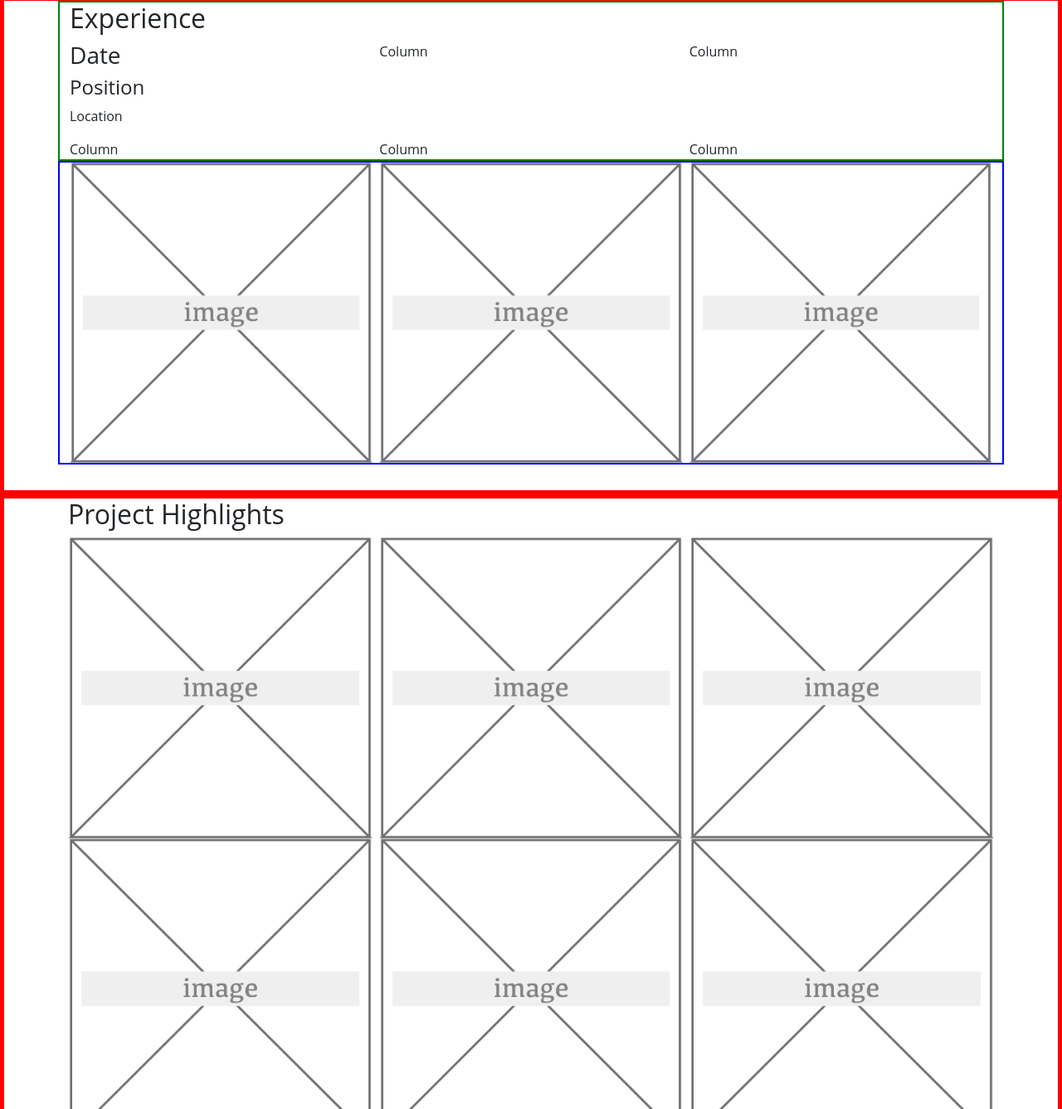
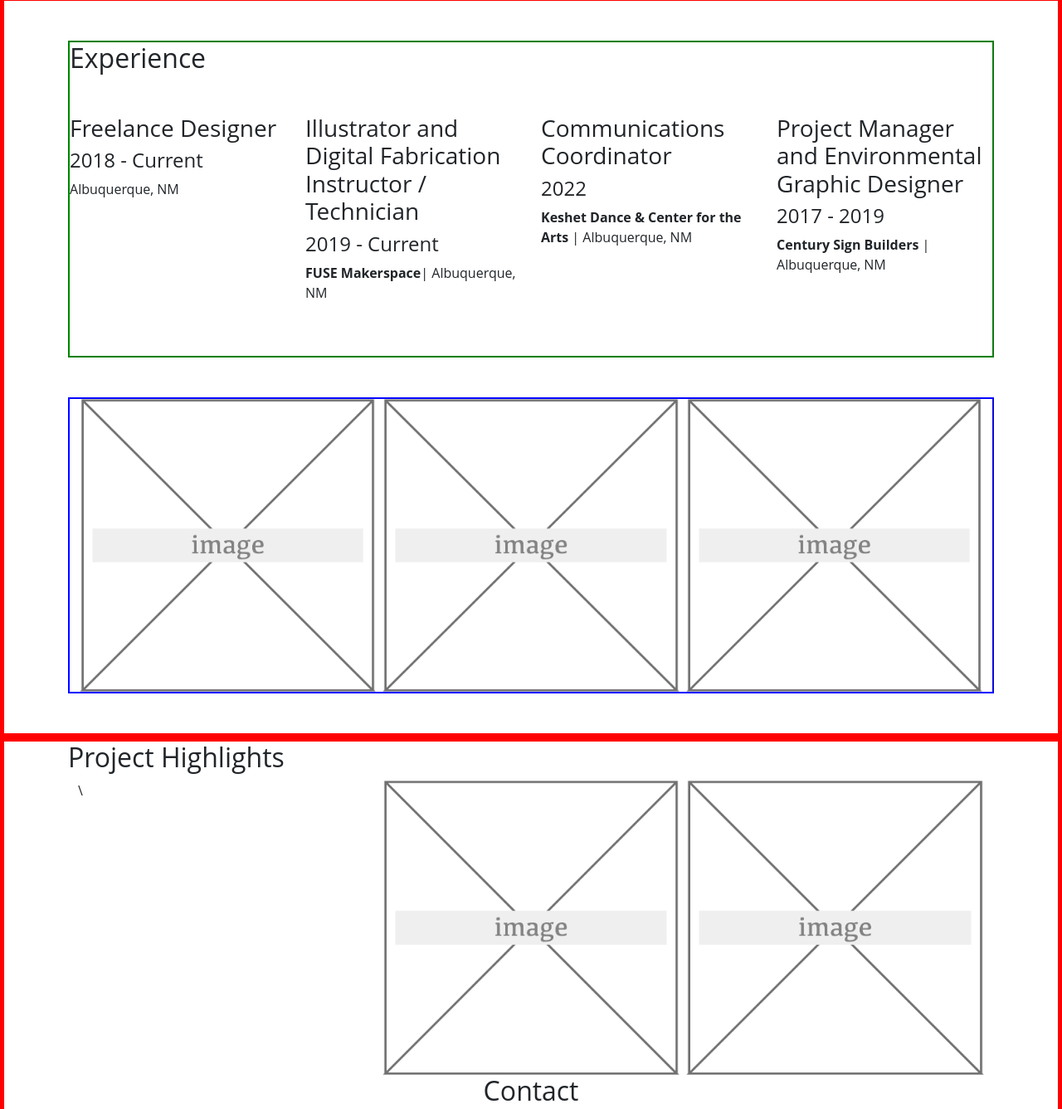
Before and after one commit to JordynNPalma/personal-website-project, a plain HTML site: page public_html/index.html in a window 1280 px wide. Shown: the part 960-2297 px from the top of the page at 83% size. Drawn offline with nearby package versions, Linux system fonts and the light colour scheme.

Commit message:
added js file into html and organized column structure fortmatting for modal

```diff
--- a/public_html/index.html
+++ b/public_html/index.html
@@ -71,24 +71,36 @@
 <section id="experience">
 
 <!--    Resume-->
-    <div class="container" id="Resume">
+    <div class="container my-5" id="experiencePrimary">
+        <div class="container my-5 px-0" id="Resume">
             <h2>Experience</h2>
-        <div class="row gx-2">
-            <div class="col-lg-4">
-                <h3>Date</h3>
-                <h4>Position</h4>
-                <p>Location</p>
+            <div class="row gx-4 my-5">
+                <div class="col-lg-3">
+                    <h3>Freelance Designer</h3>
+                    <h4>2018 - Current</h4>
+                    <p>Albuquerque, NM</p>
                 </div>
-            <div class="col-lg-4">Column</div>
-            <div class="col-lg-4">Column</div>
-            <div class="col-lg-4">Column</div>
-            <div class="col-lg-4">Column</div>
-            <div class="col-lg-4">Column</div>
+                <div class="col-lg-3">
+                    <h3 class="">Illustrator and Digital Fabrication Instructor / Technician</h3>
+                    <h4>2019 - Current</h4>
+                    <p><strong>FUSE Makerspace</strong>| Albuquerque, NM</p>
+                </div>
+                <div class="col-lg-3">
+                    <h3>Communications Coordinator</h3>
+                    <h4>2022</h4>
+                    <p><strong>Keshet Dance & Center for the Arts</strong> | Albuquerque, NM</p>
+                </div>
+                <div class="col-lg-3">
+                    <h3>Project Manager and Environmental Graphic Designer</h3>
+                    <h4>2017 - 2019</h4>
+                    <p><strong>Century Sign Builders</strong> | Albuquerque, NM</p>
+                </div>
             </div>
     </div>
 <!--    Tech Stack-->
     <div class="container" id="TechStack">
         <div class="row gx-2">
+
             <div class="col-lg-4">
                 <img class="img-fluid" src="./images/ImagePlaceHolderA.png" alt="">
             </div>
@@ -100,27 +112,24 @@
             </div>
         </div>
     </div>
+    </div>
 </section>
+
+
+
 
 <!--highlights and contact-->
 <section id="highlightsContact">
 
 <!--Project HighLights-->
-    <div class="container" id="">
+    <div class="container">
         <h2>Project Highlights</h2>
+        <div class="container">
             <div class="row gx-2">
                 <div class="col-lg-4">
-                <img class="img-fluid" src="./images/ImagePlaceHolderA.png" alt="">
+\
                 </div>
-            <div class="col-lg-4">
-                <img class="img-fluid" src="./images/ImagePlaceHolderA.png" alt="">
-            </div>
-            <div class="col-lg-4">
-                <img class="img-fluid" src="./images/ImagePlaceHolderA.png" alt="">
-            </div>
-            <div class="col-lg-4">
-                <img class="img-fluid" src="./images/ImagePlaceHolderA.png" alt="">
-            </div>
+
                 <div class="col-lg-4">
                     <img class="img-fluid" src="./images/ImagePlaceHolderA.png" alt="">
                 </div>
@@ -129,6 +138,8 @@
                 </div>
             </div>
         </div>
+    </div>
+
 
 <!--contact-->
     <footer id="contact">
@@ -140,16 +151,10 @@
             </div>
         </div>
     </footer>
+
 </section>
 
-
-
-
-
-
-
-
-
 <script src="https://cdn.jsdelivr.net/npm/bootstrap@5.3.0-alpha1/dist/js/bootstrap.bundle.min.js" integrity="sha384-w76AqPfDkMBDXo30jS1Sgez6pr3x5MlQ1ZAGC+nuZB+EYdgRZgiwxhTBTkF7CXvN" crossorigin="anonymous"></script>
+<script src="script.js"></script>
 </body>
 </html>
--- a/public_html/styles.css
+++ b/public_html/styles.css
@@ -33,3 +33,9 @@ section {
         display:none;
     }
 }
+
+/*#experiencePrimary{*/
+/*    min-height: 60vh !important;*/
+/*    align-items: center!important;*/
+/*    display: inline-flex!important;*/
+/*}*/
```
Also changed, not shown: public_html/script.js (+8 -0 lines). Lines whose indentation alone changed are shown as unchanged.
